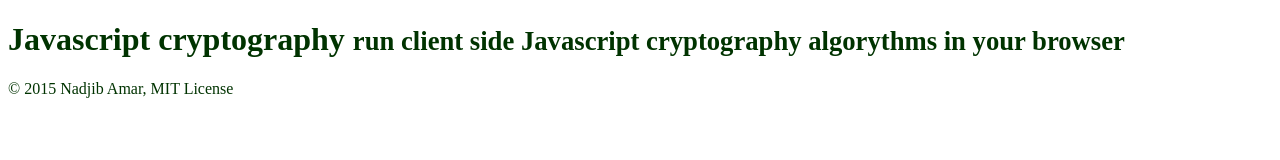
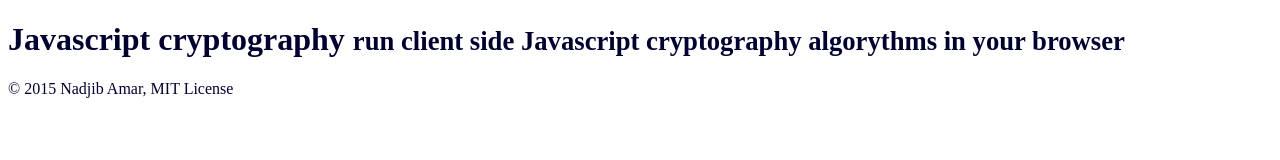
Before and after one commit to ebabel-eu/js-cryptography, a website: page src/index.html in a window 1280 px wide. Drawn offline with nearby package versions, Linux system fonts and the light colour scheme; files that its build step writes are made by us from their sources.

Commit message:
updated style

```diff
--- a/src/css/default.css
+++ b/src/css/default.css
@@ -1,4 +1,4 @@
 body {
     background-color: #fff;
-    color: #030;
+    color: #003;
 }
```
